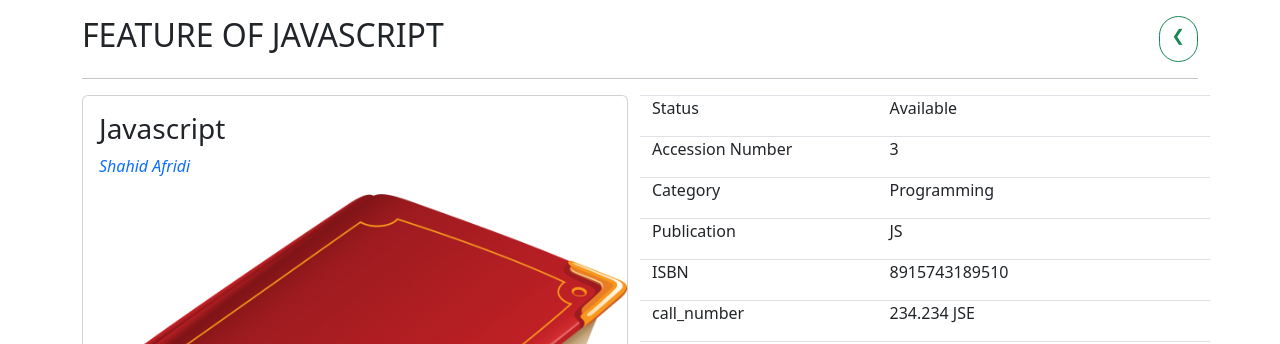
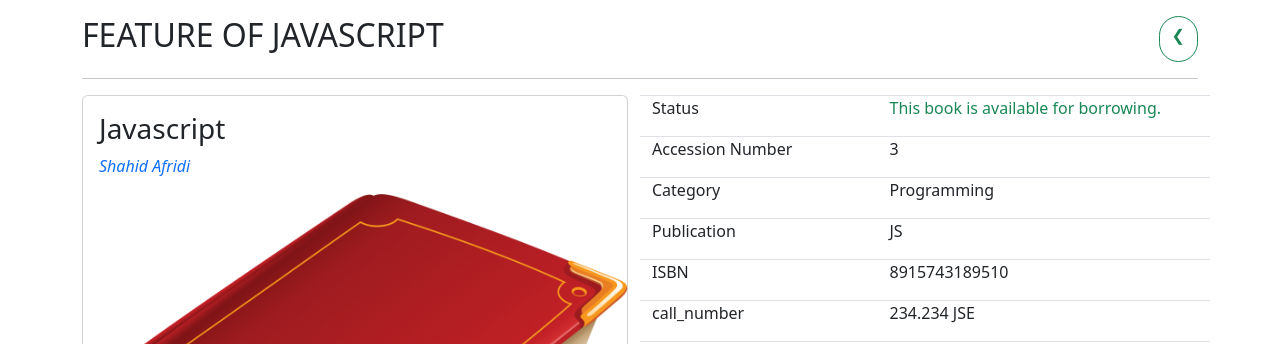
Before and after one commit to shahidafridi-swe/libraryManagement, a Django app: page /book/2c6fb334-c6da-4843-953c-03c851a10627/ in a window 1280 px wide. Shown: the part 76-420 px from the top of the page. Run offline with Django 4.2, Linux system fonts and the light colour scheme; data comes from the database, SQL or seed files in the repository; data that the repository does not hold is empty.

Commit message:
display the available/ unavailable for a book after issue

```diff
--- a/library/forms.py
+++ b/library/forms.py
@@ -1,5 +1,5 @@
 from django.forms import ModelForm
-from .models import Book, NoticeBoard,BookIssue
+from .models import Book, NoticeBoard, BookIssue
 
 
 class BookForm(ModelForm):
--- a/library/templates/library/book-form.html
+++ b/library/templates/library/book-form.html
@@ -23,6 +23,9 @@
                     <div class="mb-3 form-group">
                     <label for="input" class="form-label">{{field.label}}</label>
                         {{field}}
+                        {% for error in field.errors %}
+                            <p class='text-danger'>{{error}}</p>
+                        {% endfor %}
                     </div>
                     {% endfor %}
                     <input class='btn btn-outline-success w-100' type="submit" value="SUBMIT">
--- a/library/templates/library/book.html
+++ b/library/templates/library/book.html
@@ -22,7 +22,11 @@
         <div class="col-12 col-sm-12 col-md-6 text-start">
             <div class='row border-bottom border-top'>
                 <p class='col-5'>Status </p>
-                <p class='col-7'>Available</p>
+                {% if is_issued %}
+                    <p class='col-7 text-danger'>This book is currently issued and should be returned by {{ issued_book.return_date }}.</p>
+                {% else %}
+                    <p class='col-7 text-success'>This book is available for borrowing.</p>
+                {% endif %}
             </div>
             <div class='row border-bottom'>
                 <p class='col-5'>Accession Number </p>
@@ -65,6 +69,7 @@
                 <p class='col-7'>{{book.last_updated}} </p>
             </div>
 
+
             <div class="d-flex justify-content-between mt-1">
                 <a class='btn btn-success w-25 ' href="{% url 'issue-book' book.id %}"> ISSUE </a>
                 <a class='btn btn-secondary w-25' href="{% url 'update-book' book.id %}"> Update </a>
--- a/library/templates/library/book_issue_form.html
+++ b/library/templates/library/book_issue_form.html
@@ -18,7 +18,7 @@
                     <div class="mb-3 form-group">
                         <label for="input" class="form-label">{{field.label}}</label>
                         {% if field.name == 'return_date' %}
-                            <input type="text" id="id_return_date" name="return_date" class="form-control datepicker">
+                            <input type="text" id="id_return_date" name="return_date" class="form-control datepicker" required>
                         {% else %}
                             {{field}}
                         {% endif %}
--- a/library/views.py
+++ b/library/views.py
@@ -3,13 +3,16 @@ from django.contrib.auth.decorators import login_required
 from .models import Book, BookIssue, NoticeBoard
 from .forms import BookForm, NoticeBoardForm, BookIssueForm
 from django.contrib import messages
+from datetime import date
 
 
 def books(request):
     books = Book.objects.all()
+    issued_books = BookIssue.objects.values_list('book_id', flat=True)
     notice = NoticeBoard.objects.all()[0]
     context = {
         'books': books,
+        'issued_books': issued_books,
         'notice': notice
     }
     return render(request, 'library/books.html', context)
@@ -17,8 +20,13 @@ def books(request):
 
 def book(request, pk):
     book = Book.objects.get(id=pk)
+    issued_book = BookIssue.objects.filter(
+        book=book, return_date__gte=date.today()).first()
+    is_issued = issued_book is not None
     context = {
-        'book': book
+        'book': book,
+        'is_issued': is_issued,
+        'issued_book': issued_book
     }
     return render(request, 'library/book.html', context)
 
@@ -33,7 +41,7 @@ def createBook(request):
             form.save()
             return redirect('books')
     context = {
-        'page':page,
+        'page': page,
         'form': form
     }
     return render(request, 'library/book-form.html', context)
@@ -51,9 +59,9 @@ def updateBook(request, pk):
             form.save()
             return redirect('books')
     context = {
-        'page':page,
+        'page': page,
         'form': form,
-        'book':book
+        'book': book
     }
     return render(request, 'library/book-form.html', context)
 
```
Also changed, not shown: library/templates/library/books.html (+15 -6 lines).
